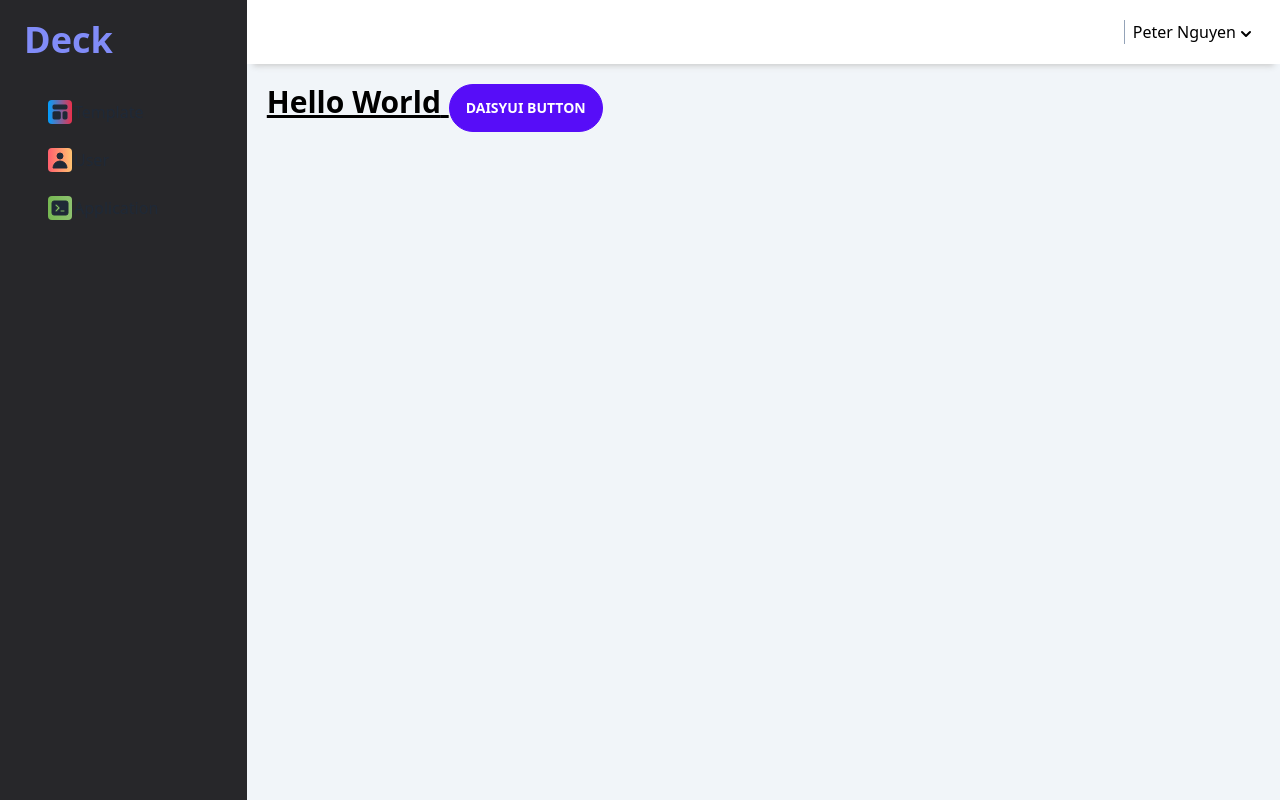
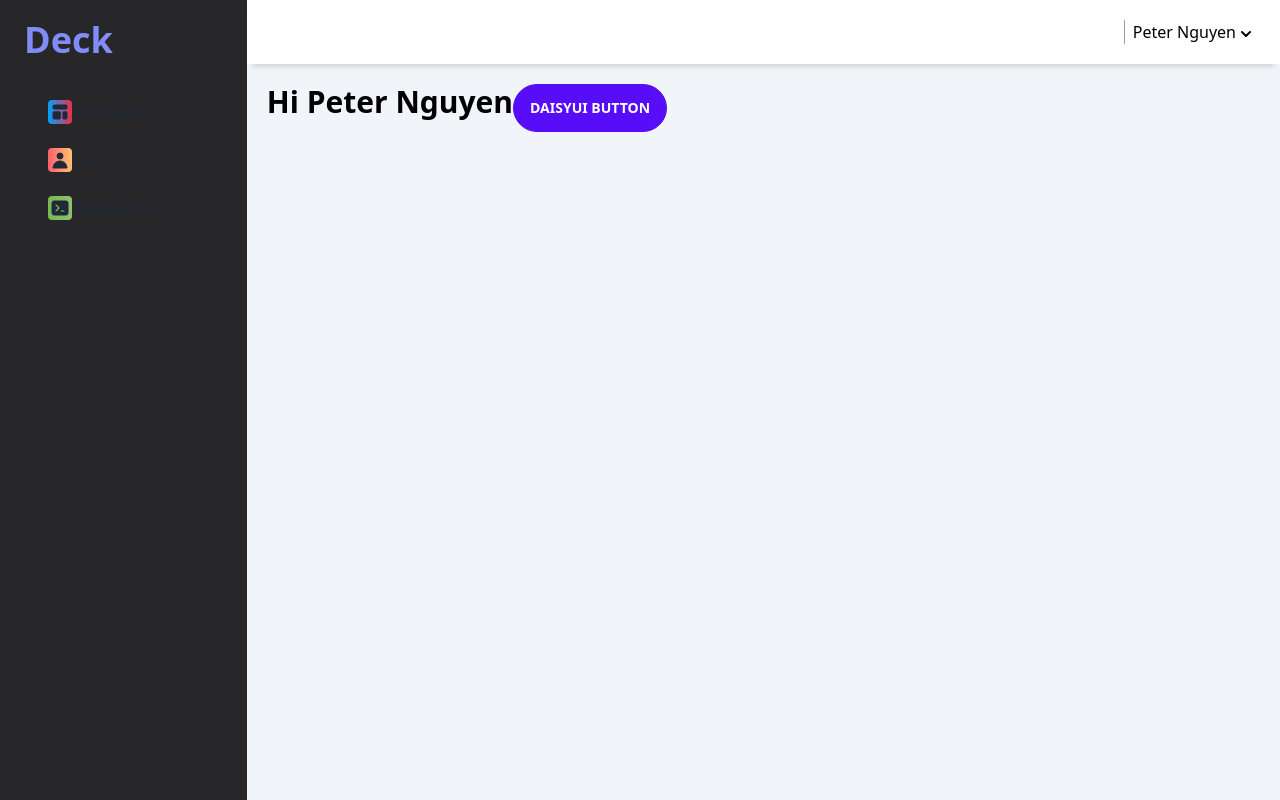
Before and after one commit to Deck-Authentication/dashboard, a Next.js app: page / in a window 1280 px wide. Built offline with nearby package versions, Linux system fonts and the light colour scheme.

Commit message:
delete unnecesary _document.js and add React Context

```diff
--- a/components/sidebar.js
+++ b/components/sidebar.js
@@ -1,12 +1,19 @@
+import Link from "next/link"
+
 export default function SideBar() {
   return (
     <div
       className="min-h-full bg-zinc-800 text-white py-5 px-3"
       style={{ width: "300px" }}
     >
+      <Link href="/" passHref={true}>
+        <a>
           <h1 className="text-indigo-400 text-4xl px-3 mb-3 font-bold">Deck</h1>
+        </a>
+      </Link>
       <ul className="menu p-4 overflow-y-auto w-full text-base-content">
         <li>
+          <Link href="/template" passHref={true}>
             <a>
               <svg
                 xmlns="http://www.w3.org/2000/svg"
@@ -27,8 +34,10 @@ export default function SideBar() {
               </svg>
               Template
             </a>
+          </Link>
         </li>
         <li>
+          <Link href="/user" passHref={true}>
             <a>
               <svg
                 xmlns="http://www.w3.org/2000/svg"
@@ -48,8 +57,10 @@ export default function SideBar() {
               </svg>
               User
             </a>
+          </Link>
         </li>
         <li>
+          <Link href="/application" passHref={true}>
             <a>
               <svg
                 xmlns="http://www.w3.org/2000/svg"
@@ -69,6 +80,7 @@ export default function SideBar() {
               </svg>
               Application
             </a>
+          </Link>
         </li>
       </ul>
     </div>
--- /dev/null
+++ b/context/index.js
@@ -0,0 +1,17 @@
+import { createContext, useContext } from "react"
+
+const AppContext = createContext()
+
+export function AppWrapper({ children }) {
+  const sharedState = {}
+
+  return (
+    <AppContext.Provider value={sharedState}>{children}</AppContext.Provider>
+  )
+}
+
+export async function getStaticProps() {}
+
+export function useAppContext() {
+  return useContext(AppContext)
+}
--- a/pages/_app.js
+++ b/pages/_app.js
@@ -1,11 +1,14 @@
+import { AppWrapper } from "../context"
 import Layout from "../components/layout"
 import "../styles/globals.css"
 
 function MyApp({ Component, pageProps }) {
   return (
-    <Layout>
-      <Component {...pageProps} />
-    </Layout>
+    <AppWrapper>
+      <Layout>
+        <Component {...pageProps} />
+      </Layout>
+    </AppWrapper>
   )
 }
 
--- a/pages/_document.js
+++ /dev/null
@@ -1,20 +0,0 @@
-import Document, { Html, Head, Main, NextScript } from "next/document"
-
-export default class MyDocument extends Document {
-  static async getInitialProps(ctx) {
-    const initialProps = await Document.getInitialProps(ctx)
-    return { ...initialProps }
-  }
-
-  render() {
-    return (
-      <Html lang="en">
-        <Head />
-        <body>
-          <Main />
-          <NextScript />
-        </body>
-      </Html>
-    )
-  }
-}
--- a/pages/application.js
+++ b/pages/application.js
@@ -1 +1,3 @@
-export default function Application() {}
+export default function Application() {
+  return <div id="application">Application</div>
+}
--- a/pages/index.js
+++ b/pages/index.js
@@ -1,8 +1,8 @@
 export default function Home() {
   return (
-    <h1 className="container mx-auto text-3xl font-bold underline">
-      Hello World{" "}
-      <buttom className="btn btn-primary rounded-full">daisyUI Button</buttom>
+    <h1 className="container mx-auto text-3xl font-bold">
+      Hi Peter Nguyen
+      <button className="btn btn-primary rounded-full">daisyUI Button</button>
     </h1>
   )
 }
--- /dev/null
+++ b/pages/template.js
@@ -0,0 +1,3 @@
+export default function Template() {
+  return <div id="template">Template</div>
+}
--- a/pages/user.js
+++ b/pages/user.js
@@ -0,0 +1,3 @@
+export default function User() {
+  return <div id="user">User</div>
+}
```
Also changed, not shown: pages/team.js (deleted). Lines whose indentation alone changed are shown as unchanged.
